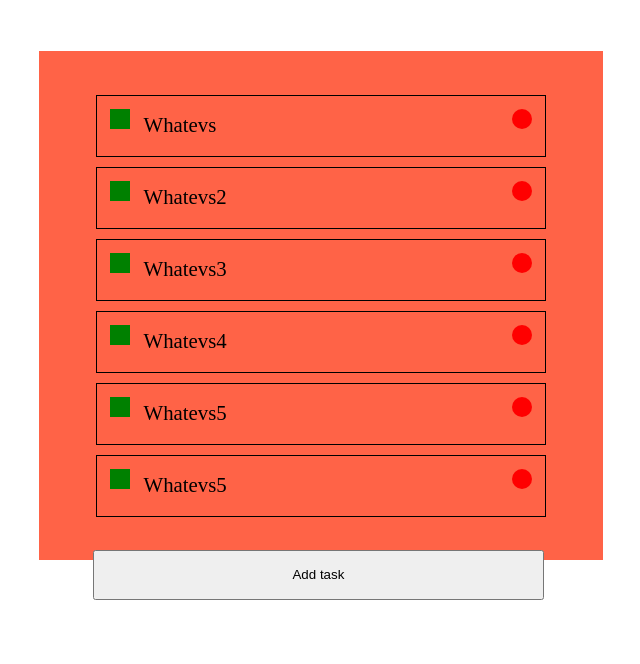
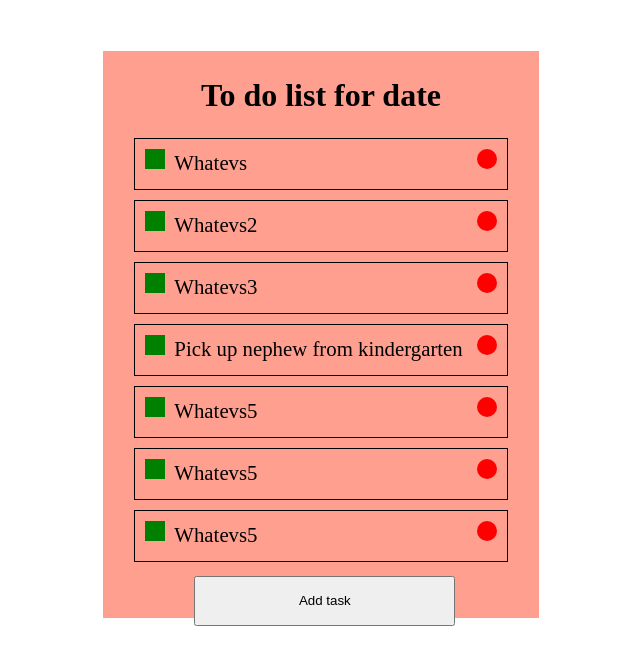
Before and after one commit to zitj/todoapp, a plain HTML site: page index.html in a window 1280 px wide. Shown: the whole page, without its empty margins (319-959 px from the left). Drawn offline with Linux system fonts and the light colour scheme.

Commit message:
added headline

```diff
--- a/index.html
+++ b/index.html
@@ -8,12 +8,13 @@
 </head>
 <body>
     <div class="wrapper">
-
+        <h1>To do list for <span>date</span></h1>
         <div class="taskList">
             <div class="task"><div class="checkbox"></div><p>Whatevs</p><div class="rmvBtn"></div></div> <!-- end .task -->
             <div class="task"><div class="checkbox"></div><p>Whatevs2</p><div class="rmvBtn"></div></div> <!-- end .task -->
             <div class="task"><div class="checkbox"></div><p>Whatevs3</p><div class="rmvBtn"></div></div> <!-- end .task -->
-            <div class="task"><div class="checkbox"></div><p>Whatevs4</p><div class="rmvBtn"></div></div> <!-- end .task -->
+            <div class="task"><div class="checkbox"></div><p>Pick up nephew from kindergarten</p><div class="rmvBtn"></div></div> <!-- end .task -->
+            <div class="task"><div class="checkbox"></div><p>Whatevs5</p><div class="rmvBtn"></div></div> <!-- end .task -->
             <div class="task"><div class="checkbox"></div><p>Whatevs5</p><div class="rmvBtn"></div></div> <!-- end .task -->
             <div class="task"><div class="checkbox"></div><p>Whatevs5</p><div class="rmvBtn"></div></div> <!-- end .task -->
         </div> <!-- end taskList -->
--- a/style.scss
+++ b/style.scss
@@ -2,36 +2,39 @@ body{
     margin: 0;
     padding: 0;
 }
-
 .wrapper{
     margin: 4% auto;
-    background: tomato;
-    width: 40%;
-    padding: 3% 2%;
+    background: rgb(255, 159, 143);
+    width: 30%;
+    padding: 2% 2% 4%;
     position: relative;
+h1{
+    text-align: center;
+    margin: 0 0 5%;
+}
 .taskList{
     display: flex;
     flex-direction: column;
-    width: 90%;
+    width: 100%;
     margin: 0 auto;
 .task
     {
       display: flex;
       justify-content: flex-start;
       position: relative;
-      height: 60px;
-      line-height: 18px;
+      height: 50px;
+      line-height: 5px;
       margin: 5px;
       font-size: 1.3em;
       border: 1px solid black;
     .checkbox{
-        margin: 3%;
+        margin: 2.6%;
         width: 20px;
         height: 20px;
         background-color: green;
     }
     .rmvBtn{
-        margin: 3%;
+        margin: 2.6%;
         width: 20px;
         height: 20px;
         background-color: red;
@@ -44,8 +47,8 @@ body{
 
     }
     button{
-        width: 80%;
-        margin: 5%;
+        width: 60%;
+        margin: 2% 15% 0%;
         height: 50px;
         position: absolute;
 
```
Also changed, not shown: style.css, 1 other file.
